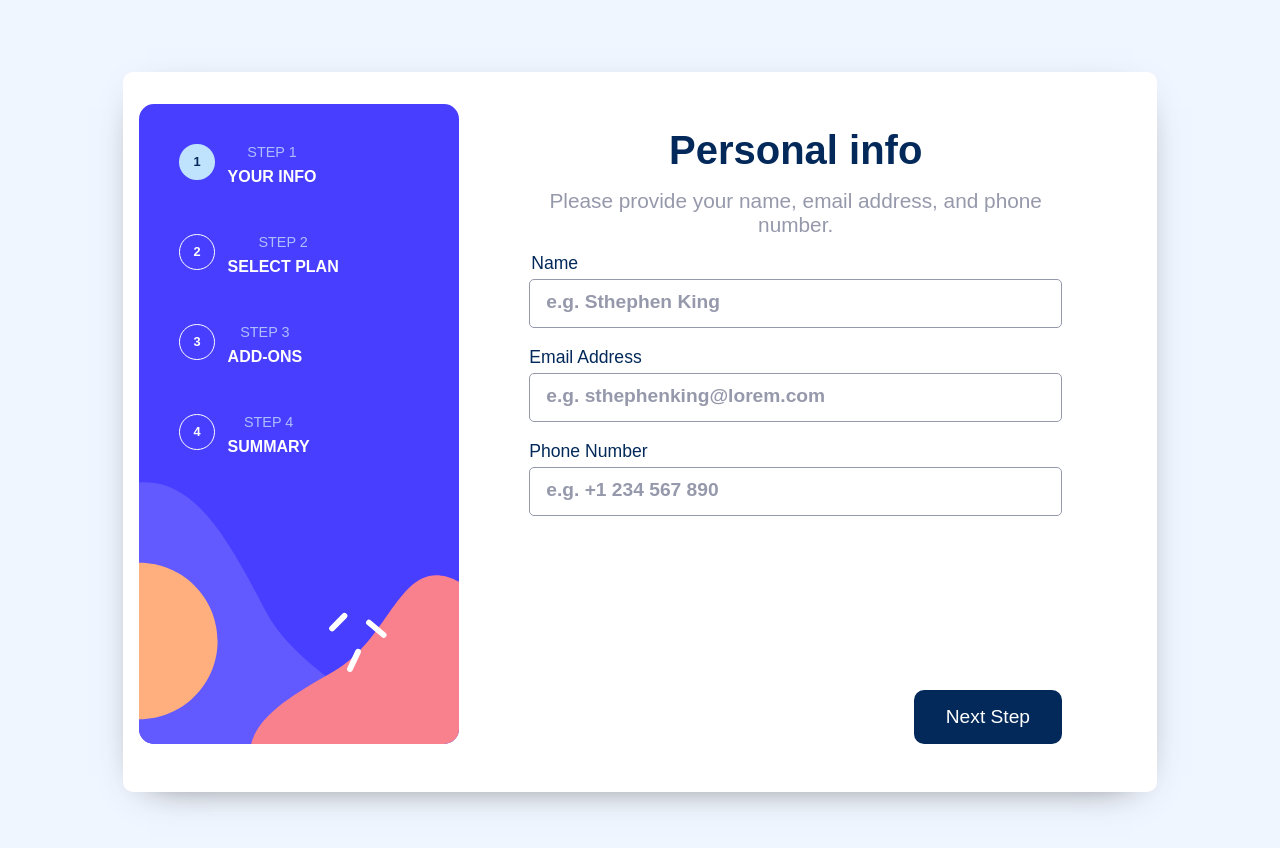
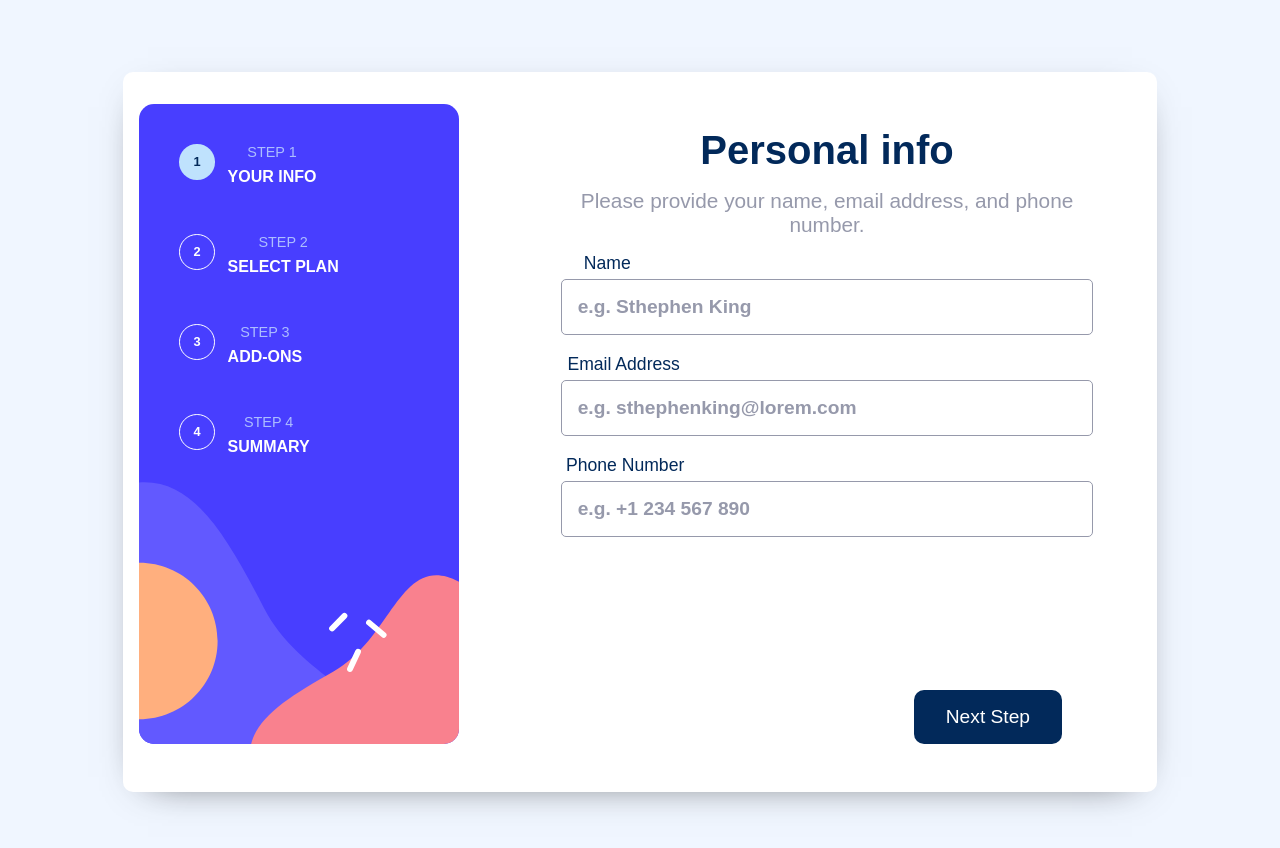
Before and after one commit to NehuenCuenca/multi-step-form-challenge, a React (Vite) app: page / in a window 1280 px wide. Shown: the top 848 px of the page. Built offline with nearby package versions, Linux system fonts and the light colour scheme.

Commit message:
Add conditional rendering to the headings of StepContainer

```diff
--- a/src/components/StepContainer/StepContainer.css
+++ b/src/components/StepContainer/StepContainer.css
@@ -15,6 +15,7 @@
     display: flex;
     flex-direction: column;
     row-gap: 1.2rem;
+    justify-self: center;
 }
 .step-title{
     font: normal normal 700 1.6rem 'UbuntuBold', sans-serif;
@@ -67,6 +68,8 @@
     padding: 1rem;
     border: 1px solid var(--CoolGray);
     transition: color .25s ease, border-color .25s ease, outline-color .25s ease;
+    font: normal normal 600 1.2rem 'UbuntuMedium', sans-serif;
+    color: var(--MarineBlue);
 }
 
 .field__input::placeholder{
--- a/src/components/StepContainer/StepContainer.tsx
+++ b/src/components/StepContainer/StepContainer.tsx
@@ -5,13 +5,20 @@ interface StepContainerProps{
   containerTitle: string;
   containerSubTitle: string;
   isVisible: boolean;
+  hideContainerHeadings?: boolean
 }
 
-const StepContainer = ({children, containerTitle, containerSubTitle, isVisible}: StepContainerProps) => {
+const StepContainer = ({children, containerTitle, containerSubTitle, isVisible, hideContainerHeadings}: StepContainerProps) => {
   return (
     <div className={`step-container ${(!isVisible) ? 'step-container_hidden':''}`}>
-      <h1 className='step-title'>{containerTitle}</h1>
-      <h2 className='step-sub-title'>{containerSubTitle}</h2>
+      {
+        !hideContainerHeadings &&
+        <>
+          <h1 className='step-title'>{containerTitle}</h1>
+          <h2 className='step-sub-title'>{containerSubTitle}</h2>
+        </>
+      }
+
       {children}
     </div>
   )
```
